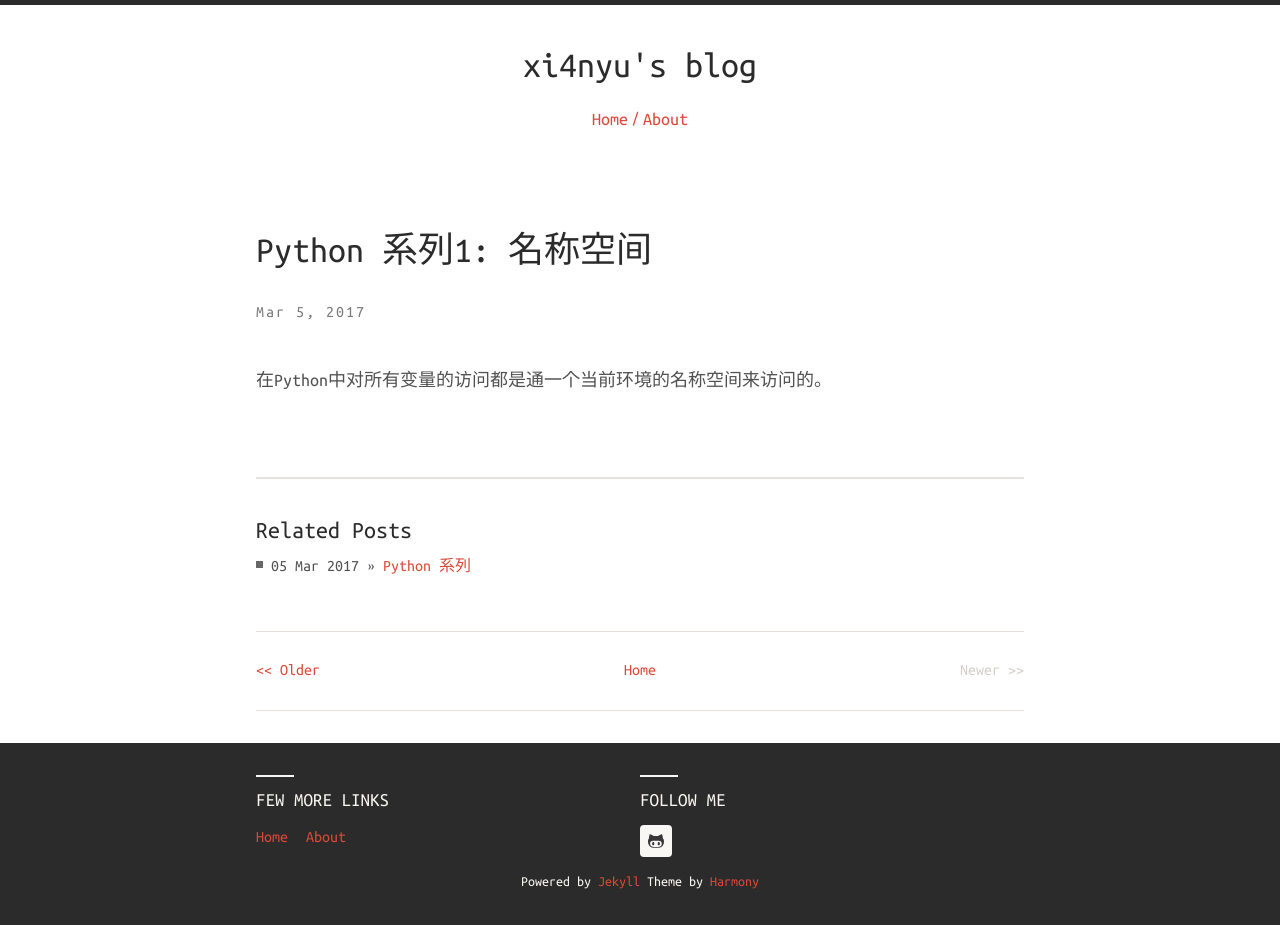
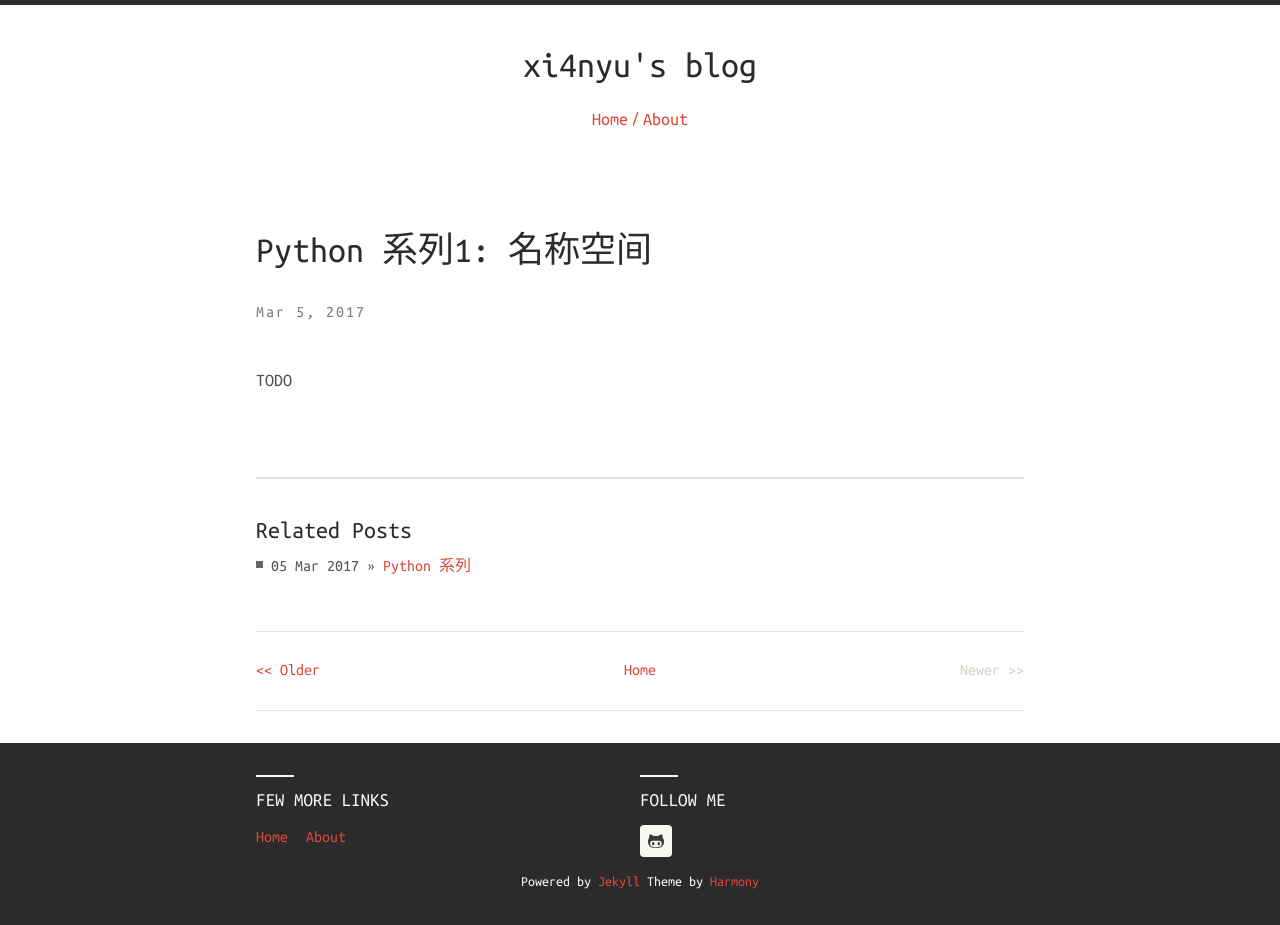
Before and after one commit to xi4nyu/xi4nyu.github.io, a Jekyll site: the page built from _posts/2017-03-05-python-1.md, in a window 1280 px wide. Built offline with Jekyll 4.4.1, drawn with Linux system fonts in a browser that asks for light colours; nearby versions of some CDN libraries.

Commit message:
fixup python-1.md

```diff
--- a/_posts/2017-03-05-python-1.md
+++ b/_posts/2017-03-05-python-1.md
@@ -4,4 +4,4 @@ title:  "Python 系列1: 名称空间"
 date:   2017-03-05 18:26:38 +0800
 categories: python
 ---
-在Python中对所有变量的访问都是通一个当前环境的名称空间来访问的。
+TODO
```
